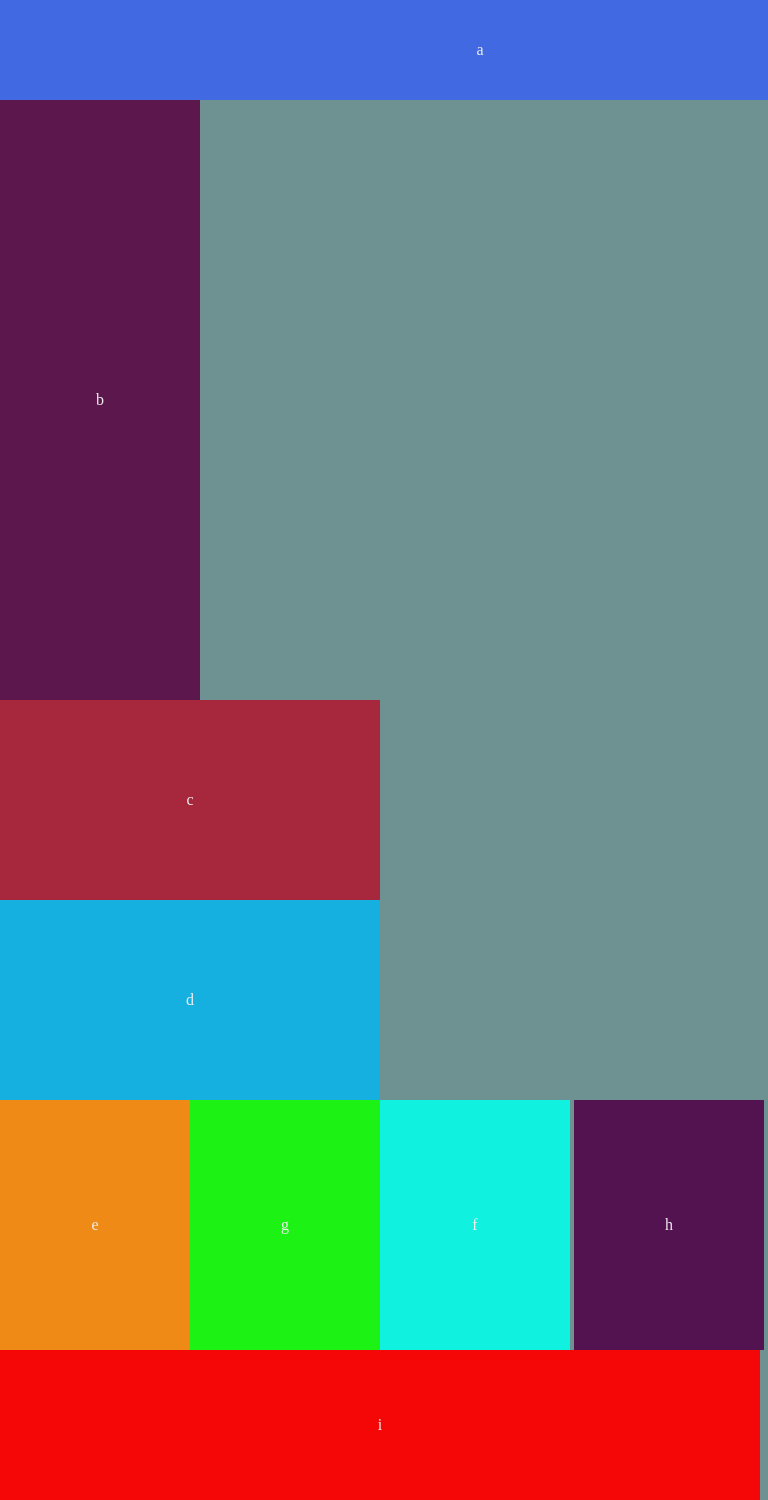
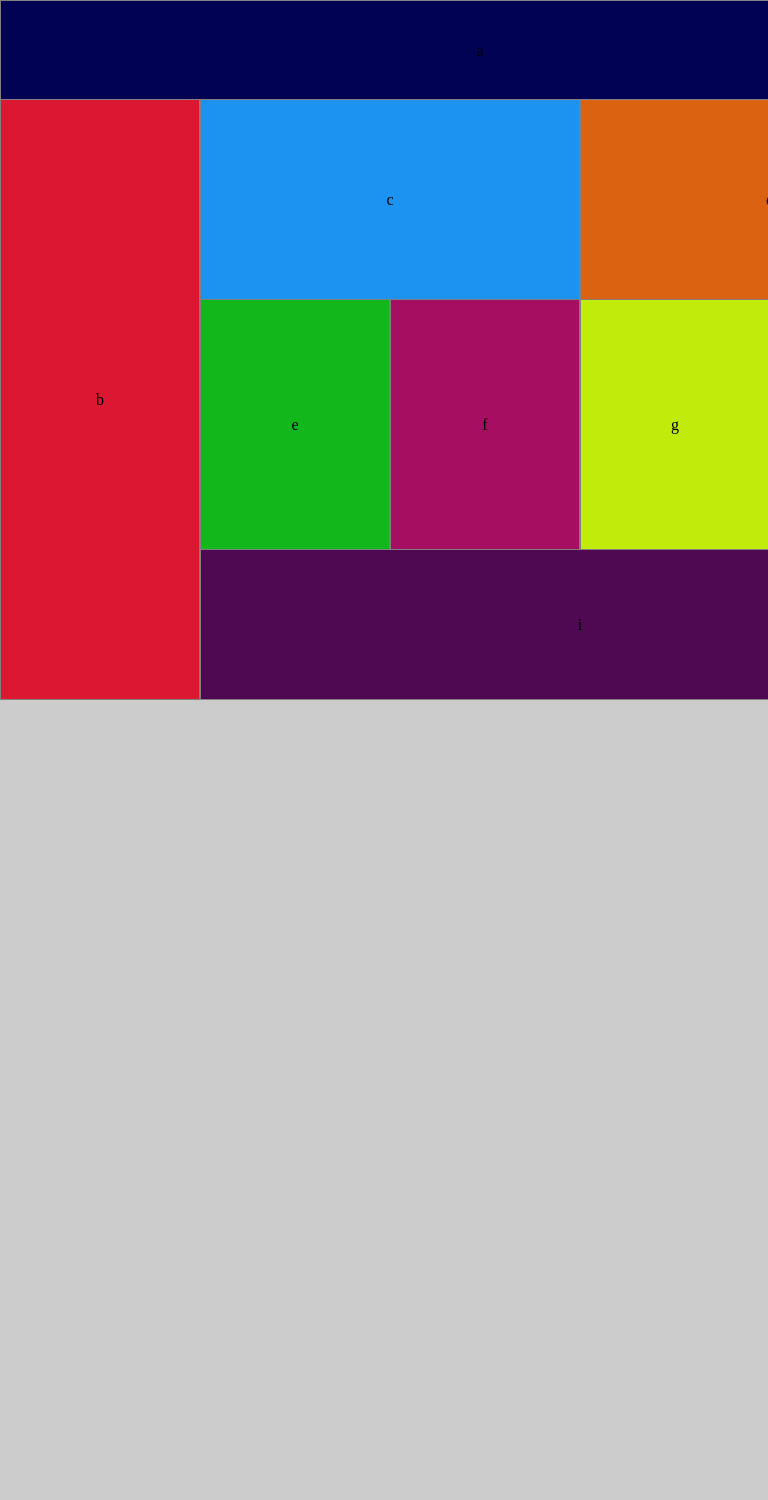
Before and after one commit to nermin-nasasra/lab-01, a plain HTML site: page index.html in a window 768 px wide. Shown: the top 1500 px of the page. After the commit the page ends 800 px from the top, so only its background shows below. Drawn offline with Linux system fonts and the light colour scheme.

Commit message:
re do lab

```diff
--- a/css/base.css
+++ b/css/base.css
@@ -1,97 +1,67 @@
-*
-{
-    box-sizing: border-box;
+body {
+    width: 480px;
+    height: 765px;
+    background-color: #ccc;
+}
+header {
+    width: 480px;
+    height: 75px;
+    line-height: 75px;
+    text-align: center;
+    border: 1px solid gray;
+    margin: auto;
+}
+.footer {
+    width: 480px;
+    height: 80px;
+    line-height: 80px;
+    text-align: center;
+    border-left: 1px solid gray;
+    border-bottom: 1px solid gray;
+    border-right: 1px solid gray;
+    margin: auto;
+}
+aside {
+    width: 480px;
+    height: 150px;
+    line-height: 150px;
+    text-align: center;
+    border-left: 1px solid gray;
+    border-bottom: 1px solid gray;
+    border-right: 1px solid gray;
+    margin: auto;
+}
+main {
+    width: 480px;
+    height: 750px;
 }
 
-@media (min-width:  480px) and (max-width: 767px){
-    body {
-      width: 480x;
-      margin: auto;
-      background-color: rgb(110, 146, 146);
-
-    }
-     #div5,#div55{
-         /* width: 50%; */
-        display: inline-block;
-    }
-    #div6,#div66{
-        /* width: 50%; */
-
-        display: inline-block;
-    }
-
-
-
-
-}
-/**********************************************/
-@media (min-width:  768px) and (max-width: 960px){
+@media all and (min-width: 768px) {
     body {
             width: 960px;
-      margin: auto;
-      background-color: rgb(110, 146, 146);
-
+            height: 775px;
+            background-color: #ccc;
         }
-     #div5,#div55{
-         /* width: 50%; */
-        display: inline-block;
+        header {
+            width: 960px;
+            height: 100px;
+            line-height: 100px;
+            text-align: center;
         }
-    #div6,#div66{
-        /* width: 50%; */
-
-        display: inline-block;
+        .footer {
+            width: 760px;
+            height: 150px;
+            line-height: 150px;
+            text-align: center;
         }
-
-
-
-
+        aside {
+            width: 200px;
+            height: 600px;
+            line-height: 600px;
+            text-align: center;
         }
-/*********************************************/
-/* http://meyerweb.com/eric/tools/css/reset/
-   v2.0 | 20110126
-   License: none (public domain)
-*/
-
-html, body, div, span, applet, object, iframe,
-h1, h2, h3, h4, h5, h6, p, blockquote, pre,
-a, abbr, acronym, address, big, cite, code,
-del, dfn, em, img, ins, kbd, q, s, samp,
-small, strike, strong, sub, sup, tt, var,
-b, u, i, center,
-dl, dt, dd, ol, ul, li,
-fieldset, form, label, legend,
-table, caption, tbody, tfoot, thead, tr, th, td,
-article, aside, canvas, details, embed,
-figure, figcaption, footer, header, hgroup,
-menu, nav, output, ruby, section, summary,
-time, mark, audio, video {
-	margin: 0;
-	padding: 0;
-	border: 0;
-	font-size: 100%;
-	font: inherit;
-	vertical-align: baseline;
+        main {
+            width: 760px;
+            height: 450px;
         }
-/* HTML5 display-role reset for older browsers */
-article, aside, details, figcaption, figure,
-footer, header, hgroup, menu, nav, section {
-	display: block;
   }
-body {
-	line-height: 1;
-}
-ol, ul {
-	list-style: none;
-}
-blockquote, q {
-	quotes: none;
-}
-blockquote:before, blockquote:after,
-q:before, q:after {
-	content: '';
-	content: none;
-}
-table {
-	border-collapse: collapse;
-	border-spacing: 0;
-}
--- a/css/layout.css
+++ b/css/layout.css
@@ -1,121 +1,18 @@
-@media (min-width:  480px) and (max-width: 767px){
-  #div1 {
-    background-color: royalblue;
-    color: #eee;
-    width: 480px;
-    height: 75px;
-    text-align: center;
-    line-height: 75px;
-  }
 
-  #div2 {
-    background-color: rgb(92, 24, 77);
-    color: #eee;
-    width: 480px;
-    height: 150px;
-    text-align: center;
-    line-height: 150px;
-  }
+@viewport {
+  width: device-width;
+  zoom: 1;
+}
 
-  #div3{
-    background-color: rgb(167, 39, 60);
-    color: #eee;
-    width: 480px;
-    height: 125px;
-    text-align: center;
-    line-height: 125px;
-  }
-  #div4{
-    background-color: rgb(21, 176, 223);
-    color: #eee;
-    width: 480px;
-    height: 125px;
-    text-align: center;
-    line-height: 125px;
-  }
+.box {
+  float: left;
+  box-sizing: border-box;
+}
 
-  #div7 {
-    background-color: rgb(245, 7, 7);
-    color: #eee;
-    width: 480px;
-    height: 80px;
-    text-align: center;
-    line-height: 80px;
-  }
-  body, header ,footer,main{
-    box-sizing: border-box;
-    width: 100%;
-    padding:0px;
-    margin:0px;
+.boxf {
+  float: right;
+  box-sizing: border-box;
 }
+.body {
+  overflow: auto;
 }
-/*************************************************************************/
-
-@media (min-width:  768px) and (max-width: 960px){
-    #div1 {
-      background-color: royalblue;
-      color: #eee;
-      width: 960px;
-      height: 100px;
-      text-align: center;
-      line-height: 100px;
-    }
-
-    #div2 {
-      background-color: rgb(92, 24, 77);
-      color: #eee;
-      width: 200px;
-      height: 600px;
-      text-align: center;
-      line-height: 600px;
-    }
-
-    #div3{
-
-      background-color: rgb(167, 39, 60);
-      color: #eee;
-      width: 380px;
-      height: 200px;
-      text-align: center;
-      line-height: 200px;
-
-    }
-    #div4{
-
-      background-color: rgb(21, 176, 223);
-      color: #eee;
-      width: 380px;
-      height: 200px;
-      text-align: center;
-      line-height: 200px;
-
-
-    }
-
-    #div7 {
-      background-color: rgb(245, 7, 7);
-      color: #eee;
-      width: 760px;
-      height: 150px;
-      text-align: center;
-      line-height: 150px;
-    }
-
-    body, header ,footer,main{
-      box-sizing: border-box;
-      width: 100%;
-      padding:0px;
-      margin:0px;
-  }
-  }
-/* main{
-  margin-left: 200px;
-
-}
-section{
-  margin-left: 200px;
-  margin-top: -600px;
-}
-footer{
-  margin-left: 200px;
-} */
--- a/css/module.css
+++ b/css/module.css
@@ -1,83 +1,98 @@
+.one {
+  width: 480px;
+  height: 125px;
+  line-height: 125px;
+  text-align: center;
+  border-left: 1px solid gray;
+  border-right: 1px solid gray;
+  border-bottom: 1px solid gray;
+  margin: auto;
+}
+.tow {
+  width: 240px;
+  height: 250px;
+  line-height: 250px;
+  text-align: center;
+  border-left: 1px solid gray;
+  border-right: 1px solid gray;
+  border-bottom: 1px solid gray;
+  margin: auto;
+}
+.a {
+  background-color: rgb(2, 2, 85);
+}
+.b {
+  background-color: rgb(219, 23, 49);
+}
+.c{
+  background-color: rgb(28, 146, 241);
+}
+.d{
+  background-color: rgb(219, 98, 17);
+}
+.e{
+  background-color: rgb(18, 184, 27);
+}
+.f{
+  background-color:  rgb(165, 14, 97);
+}
+.g{
+  background-color: rgb(193, 235, 10);
+}
+.h{
+  background-color: rgb(17, 78, 37);
+}
+.i{
+  background-color:  rgb(79, 9, 82);
+}
 
-@media (min-width:  480px) and (max-width: 767px){
-  #div5{
-    float: left;
-    background-color: rgb(240, 138, 22);
-    color: #eee;
-    width: 240px;
-    height: 250px;
-    text-align: center;
-    line-height: 250px;
+@media all and (min-width: 768px) {
+  .one {
+      width: 380px;
+      height: 200px;
+      line-height: 200px;
+      text-align: center;
+      border-left: 1px solid gray;
+      border-right: 1px solid gray;
+      border-bottom: 1px solid gray;
+      margin: auto;
   }
-  #div55{
-
-    background-color: rgb(16, 241, 223);
-    color: #eee;
-    width: 240px;
-    height: 250px;
-    text-align: center;
-    line-height: 250px;
-
-  }
-  #div6{
-
-    float: left;
-    background-color: rgb(28, 243, 21);
-    color: #eee;
-    width: 240px;
-    height: 250px;
-    text-align: center;
-    line-height: 250px;
-  }
-  #div66{
-
-    background-color: rgb(83, 19, 80);
-    color: #eee;
-    width: 240px;
-    height: 250px;
-    text-align: center;
-    line-height: 250px;
-  }
-}
-/************************************************************************************/
-
-@media (min-width:  768px) and (max-width: 960px){
-    #div5{
-      float: left;
-      background-color: rgb(240, 138, 22);
-      color: #eee;
+  .tow {
       width: 190px;
       height: 250px;
+      line-height: 250px;
       text-align: center;
-      line-height: 250px;
-    }
-    #div55{
+      border-left: 1px solid gray;
+      border-right: 1px solid gray;
+      border-bottom: 1px solid gray;
+      margin: auto;
+  }
+  .a {
+    background-color: rgb(2, 2, 85);
+  }
+  .b {
+    background-color: rgb(219, 23, 49);
+  }
+  .c{
+    background-color: rgb(28, 146, 241);
+  }
+  .d{
+    background-color: rgb(219, 98, 17);
+  }
+  .e{
+    background-color: rgb(18, 184, 27);
+  }
+  .f{
+    background-color:  rgb(165, 14, 97);
+  }
+  .g{
+    background-color: rgb(193, 235, 10);
+  }
+  .h{
+    background-color: rgb(17, 78, 37);
+  }
+  .i{
+    background-color:  rgb(79, 9, 82);
+  }
 
-      background-color: rgb(16, 241, 223);
-      color: #eee;
-      width: 190px;
-      height: 250px;
-      text-align: center;
-      line-height: 250px;
-
-    }
-    #div6{
-
-      float: left;
-      background-color: rgb(28, 243, 21);
-      color: #eee;
-      width: 190px;
-      height: 250px;
-      text-align: center;
-      line-height: 250px;
-    }
-    #div66{
-
-      background-color: rgb(83, 19, 80);
-      color: #eee;
-      width: 190px;
-      height: 250px;
-      text-align: center;
-      line-height: 250px;
-    }
-  }
+}
--- /dev/null
+++ b/css/reset.css
@@ -0,0 +1,48 @@
+/* http://meyerweb.com/eric/tools/css/reset/
+   v2.0 | 20110126
+   License: none (public domain)
+*/
+
+html, body, div, span, applet, object, iframe,
+h1, h2, h3, h4, h5, h6, p, blockquote, pre,
+a, abbr, acronym, address, big, cite, code,
+del, dfn, em, img, ins, kbd, q, s, samp,
+small, strike, strong, sub, sup, tt, var,
+b, u, i, center,
+dl, dt, dd, ol, ul, li,
+fieldset, form, label, legend,
+table, caption, tbody, tfoot, thead, tr, th, td,
+article, aside, canvas, details, embed,
+figure, figcaption, footer, header, hgroup,
+menu, nav, output, ruby, section, summary,
+time, mark, audio, video {
+	margin: 0;
+	padding: 0;
+	border: 0;
+	font-size: 100%;
+	font: inherit;
+	vertical-align: baseline;
+}
+/* HTML5 display-role reset for older browsers */
+article, aside, details, figcaption, figure,
+footer, header, hgroup, menu, nav, section {
+	display: block;
+}
+body {
+	line-height: 1;
+}
+ol, ul {
+	list-style: none;
+}
+blockquote, q {
+	quotes: none;
+}
+blockquote:before, blockquote:after,
+q:before, q:after {
+	content: '';
+	content: none;
+}
+table {
+	border-collapse: collapse;
+	border-spacing: 0;
+}
--- a/index.html
+++ b/index.html
@@ -1,62 +1,45 @@
 <!DOCTYPE html>
 <html lang="en">
-
 <head>
   <meta charset="UTF-8">
   <meta name="viewport" content="width=device-width, initial-scale=1.0">
   <title>Document</title>
-
+  <link rel="stylesheet" href="css/reset.css">
   <link rel="stylesheet" href="css/base.css">
   <link rel="stylesheet" href="css/layout.css">
   <link rel="stylesheet" href="css/module.css">
-
 </head>
-
-<body>
-    <header>
-        <div id="div1">
+<body class = "body">
+  <header class = "box a">
     a
-        </div>
-
-        <div id="div2">
+  </header>
+  <aside class = "box b">
     b
-        </div>
-        <section>
-            <div id="div3">
+  </aside>
+  <main class = "box main">
+    <div class = "box one c">
        c
       </div>
-            <div id="div4">
+    <div class = "box one d">
        d
        </div>
-        </section>
-    </header>
-
-
-    <main>
-        <div id="div5">
+    <div class = "box tow e">
       e
     </div>
-
-        <div id="div55">
+    <div class = "box tow f">
       f
      </div>
-
-        <div id="div6">
+    <div class = "box tow g">
       g
      </div>
-        <div id="div66">
+    <div class = "box tow h">
        h
        </div>
   </main>
 
-
-    <footer>
-        <div id="div7">
+  <footer class = "boxf footer i">
     i
-        </div>
    </footer>
 
-
 </body>
-
 </html>
```
Lines whose indentation alone changed are shown as unchanged.
